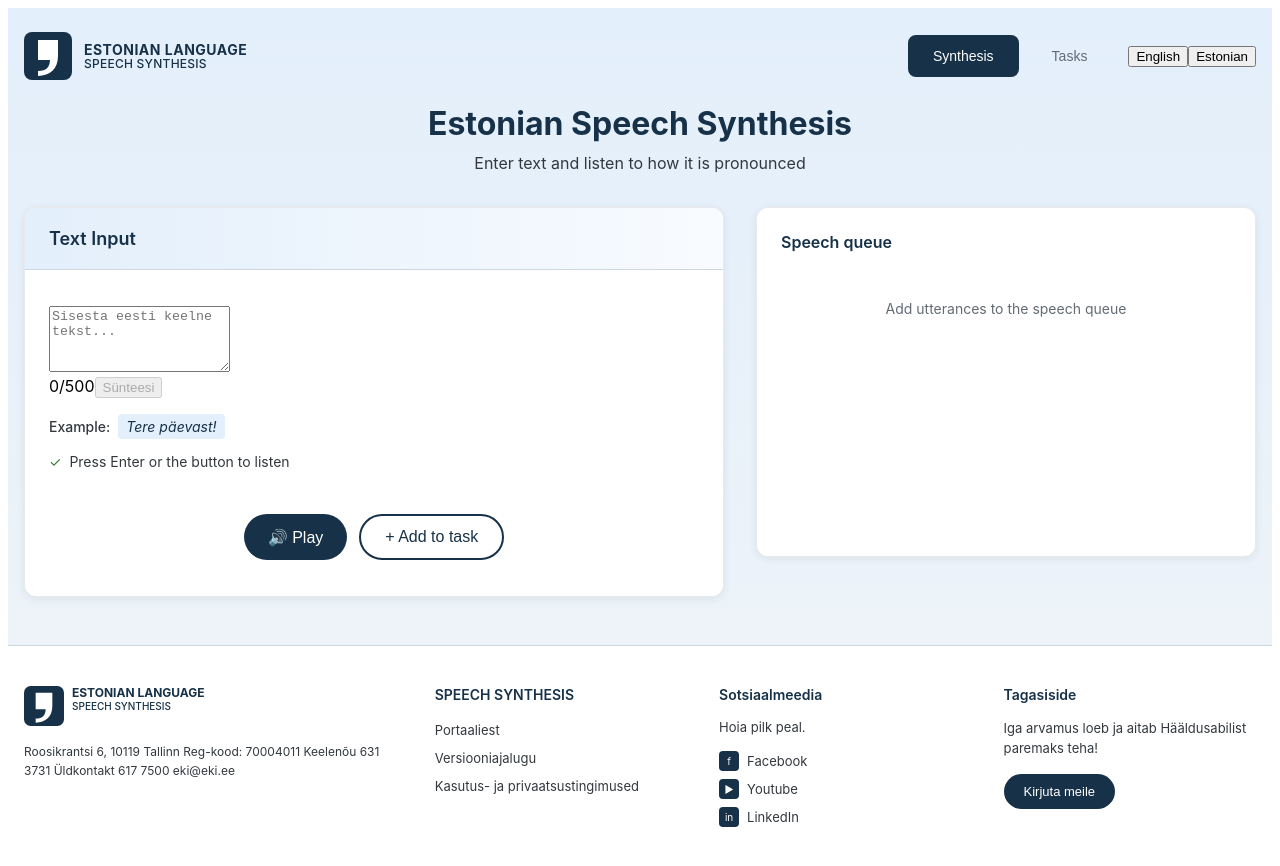
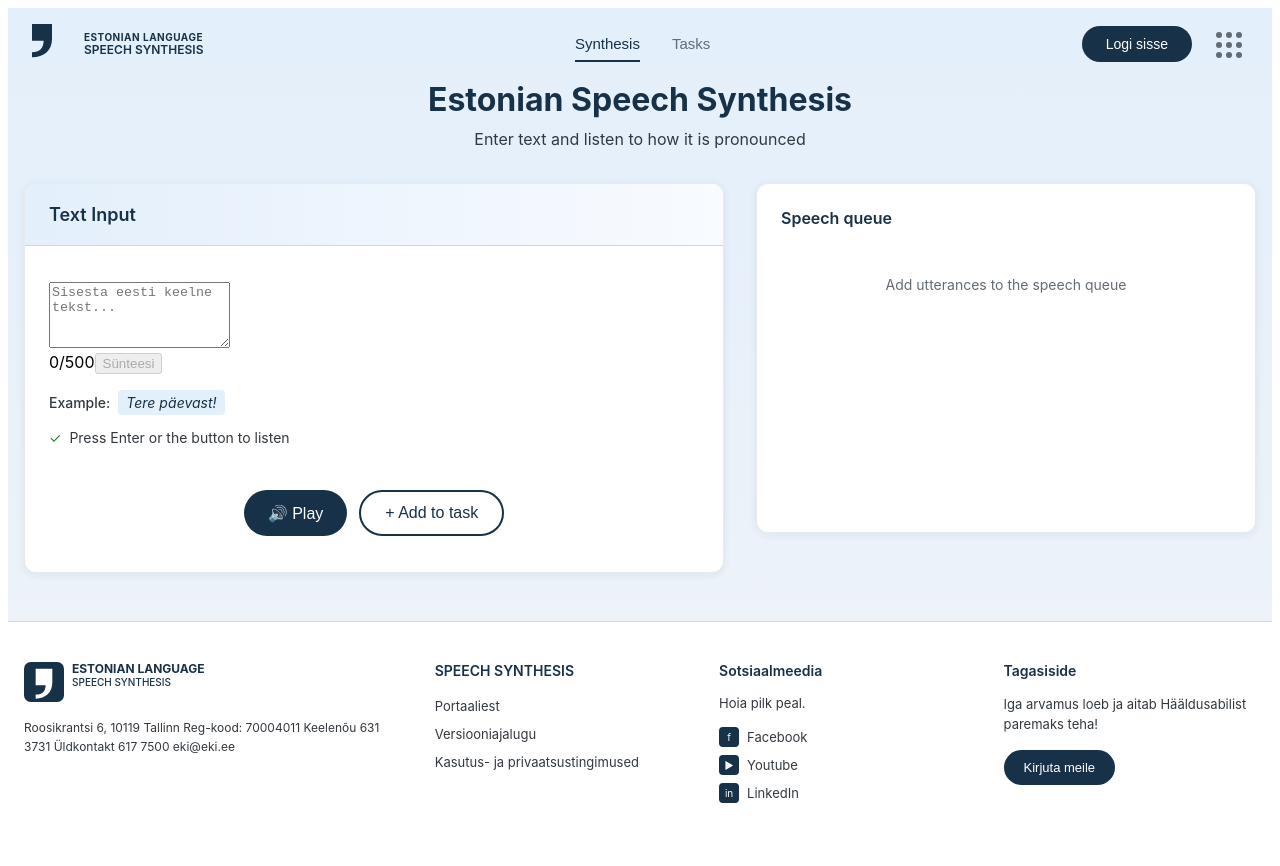
Before and after one commit to askend-lab/hak-public, a React (Vite) app in the folder packages/frontend/: page / in a window 1280 px wide. Shown: the top 866 px of the page. Built offline with nearby package versions, Linux system fonts and the light colour scheme; no server answers.

Commit message:
feat: update Header with login/logout states and waffle menu

```diff
--- a/packages/frontend/src/components/layout/Header.tsx
+++ b/packages/frontend/src/components/layout/Header.tsx
@@ -1,27 +1,37 @@
+import { useState } from 'react'
 import { useTranslation } from 'react-i18next'
-import LanguageSwitcher from '../LanguageSwitcher'
 import { colors } from '../../styles/colors'
 
-export function Header() {
+interface HeaderProps {
+  isLoggedIn?: boolean
+  user?: {
+    name: string
+    id: string
+    initials: string
+  }
+}
+
+export function Header({ isLoggedIn = false, user }: HeaderProps) {
   const { t } = useTranslation()
+  const [activeTab, setActiveTab] = useState<'synthesis' | 'tasks'>('synthesis')
 
   return (
     <header style={{
       maxWidth: '1400px',
       margin: '0 auto',
-      padding: '1.5rem 1rem',
+      padding: '1rem 1.5rem',
       display: 'flex',
       justifyContent: 'space-between',
       alignItems: 'center',
     }}>
+      {/* Logo */}
       <div style={{ display: 'flex', alignItems: 'center', gap: '0.75rem' }}>
-        <svg width="48" height="48" viewBox="0 0 48 48" fill="none" xmlns="http://www.w3.org/2000/svg">
-          <rect width="48" height="48" rx="8" fill={colors.primary}/>
-          <path d="M34 8H14V28H26C25.8 32 24.8 34.5 23 36.2C21.2 37.9 18.2 38.9 14 39V44C26 43.6 34 37 34 24V8Z" fill={colors.white}/>
+        <svg width="40" height="40" viewBox="0 0 48 48" fill="none" xmlns="http://www.w3.org/2000/svg">
+          <path d="M34 0H0V20H14C13.8 24.8 12.6 28 10.4 30.2C8.2 32.4 4.4 33.6 0 33.8V40C14.4 39.5 24 32 24 18V0Z" fill={colors.primary}/>
         </svg>
-        <div style={{ display: 'flex', flexDirection: 'column', lineHeight: 1.1 }}>
+        <div style={{ display: 'flex', flexDirection: 'column', lineHeight: 1.2 }}>
           <span style={{
-            fontSize: '0.875rem',
+            fontSize: '0.625rem',
             fontWeight: 700,
             color: colors.primary,
             letterSpacing: '0.5px',
@@ -30,43 +40,121 @@
           </span>
           <span style={{
             fontSize: '0.75rem',
-            fontWeight: 500,
+            fontWeight: 600,
             color: colors.primary,
-            letterSpacing: '0.25px',
           }}>
             {t('header.title2')}
           </span>
         </div>
       </div>
 
+      {/* Navigation */}
+      <nav style={{ display: 'flex', gap: '2rem' }}>
+        <button
+          onClick={() => setActiveTab('synthesis')}
+          style={{
+            padding: '0.5rem 0',
+            background: 'transparent',
+            border: 'none',
+            borderBottom: activeTab === 'synthesis' ? `2px solid ${colors.primary}` : '2px solid transparent',
+            color: activeTab === 'synthesis' ? colors.primary : colors.gray,
+            fontSize: '0.9375rem',
+            fontWeight: 500,
+            cursor: 'pointer',
+          }}
+        >
+          {t('nav.synthesis')}
+        </button>
+        <button
+          onClick={() => setActiveTab('tasks')}
+          style={{
+            padding: '0.5rem 0',
+            background: 'transparent',
+            border: 'none',
+            borderBottom: activeTab === 'tasks' ? `2px solid ${colors.primary}` : '2px solid transparent',
+            color: activeTab === 'tasks' ? colors.primary : colors.gray,
+            fontSize: '0.9375rem',
+            fontWeight: 500,
+            cursor: 'pointer',
+          }}
+        >
+          {t('nav.tasks')}
+        </button>
+      </nav>
+
+      {/* Right side - Auth & Menu */}
       <div style={{ display: 'flex', alignItems: 'center', gap: '1rem' }}>
-        <nav style={{ display: 'flex', gap: '0.5rem' }}>
+        {isLoggedIn && user ? (
+          /* Logged in - User profile */
+          <div style={{ display: 'flex', alignItems: 'center', gap: '0.75rem' }}>
+            <div style={{
+              width: '40px',
+              height: '40px',
+              borderRadius: '50%',
+              backgroundColor: '#2D5A7B',
+              color: colors.white,
+              display: 'flex',
+              alignItems: 'center',
+              justifyContent: 'center',
+              fontSize: '0.875rem',
+              fontWeight: 600,
+            }}>
+              {user.initials}
+            </div>
+            <div style={{ display: 'flex', flexDirection: 'column', lineHeight: 1.3 }}>
+              <span style={{
+                fontSize: '0.875rem',
+                fontWeight: 600,
+                color: colors.primary,
+              }}>
+                {user.name}
+              </span>
+              <span style={{
+                fontSize: '0.75rem',
+                color: colors.gray,
+              }}>
+                {user.id}
+              </span>
+            </div>
+          </div>
+        ) : (
+          /* Logged out - Login button */
           <button style={{
-            padding: '0.75rem 1.5rem',
-            background: colors.primary,
-            border: '1px solid transparent',
-            borderRadius: '8px',
+            padding: '0.625rem 1.5rem',
+            backgroundColor: colors.primary,
             color: colors.white,
+            border: 'none',
+            borderRadius: '25px',
             fontSize: '0.875rem',
             fontWeight: 500,
             cursor: 'pointer',
           }}>
-            {t('nav.synthesis')}
+            Logi sisse
           </button>
-          <button style={{
-            padding: '0.75rem 1.5rem',
-            background: 'transparent',
-            border: '1px solid transparent',
-            borderRadius: '8px',
-            color: colors.gray,
-            fontSize: '0.875rem',
-            fontWeight: 500,
-            cursor: 'pointer',
-          }}>
-            {t('nav.tasks')}
-          </button>
-        </nav>
-        <LanguageSwitcher />
+        )}
+
+        {/* Waffle menu */}
+        <button style={{
+          width: '40px',
+          height: '40px',
+          background: 'transparent',
+          border: 'none',
+          cursor: 'pointer',
+          display: 'grid',
+          gridTemplateColumns: 'repeat(3, 6px)',
+          gridTemplateRows: 'repeat(3, 6px)',
+          gap: '4px',
+          padding: '8px',
+        }}>
+          {[...Array(9)].map((_, i) => (
+            <div key={i} style={{
+              width: '6px',
+              height: '6px',
+              borderRadius: '50%',
+              backgroundColor: colors.gray,
+            }} />
+          ))}
+        </button>
       </div>
     </header>
   )
```
